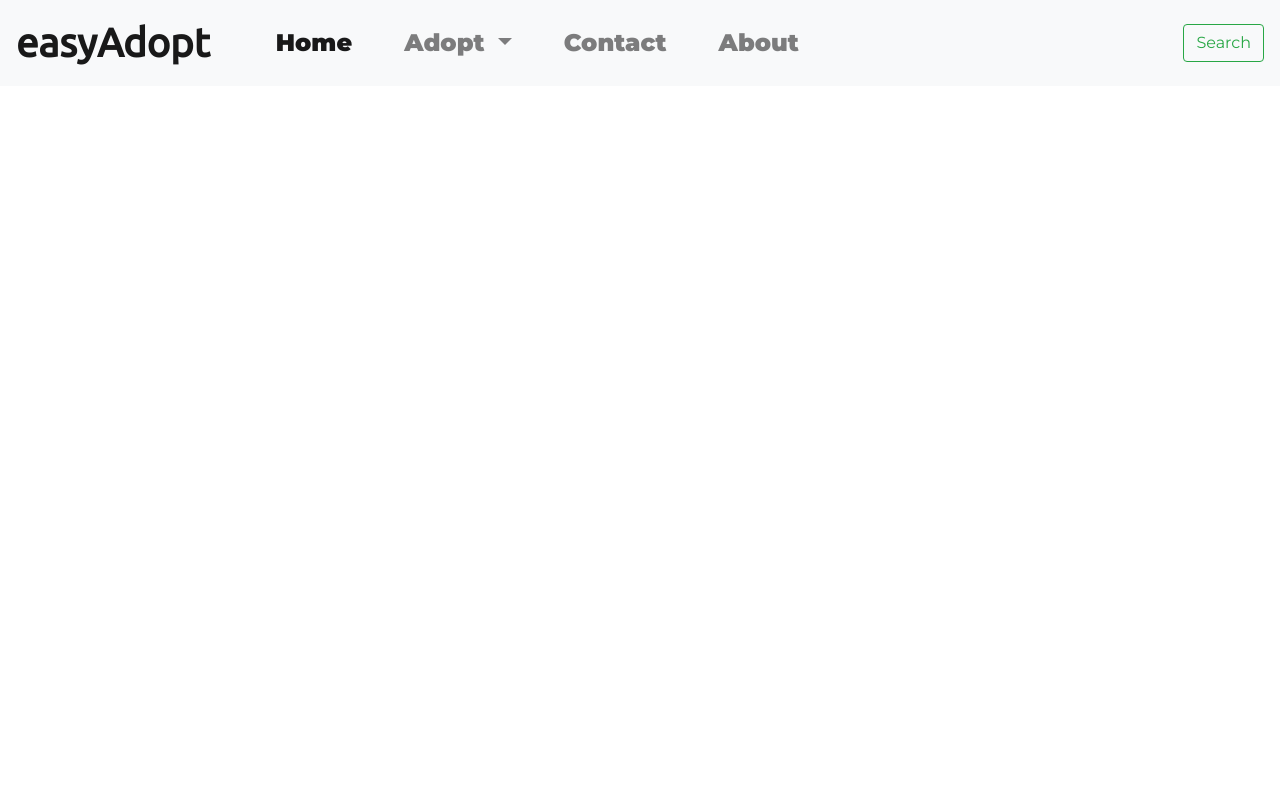
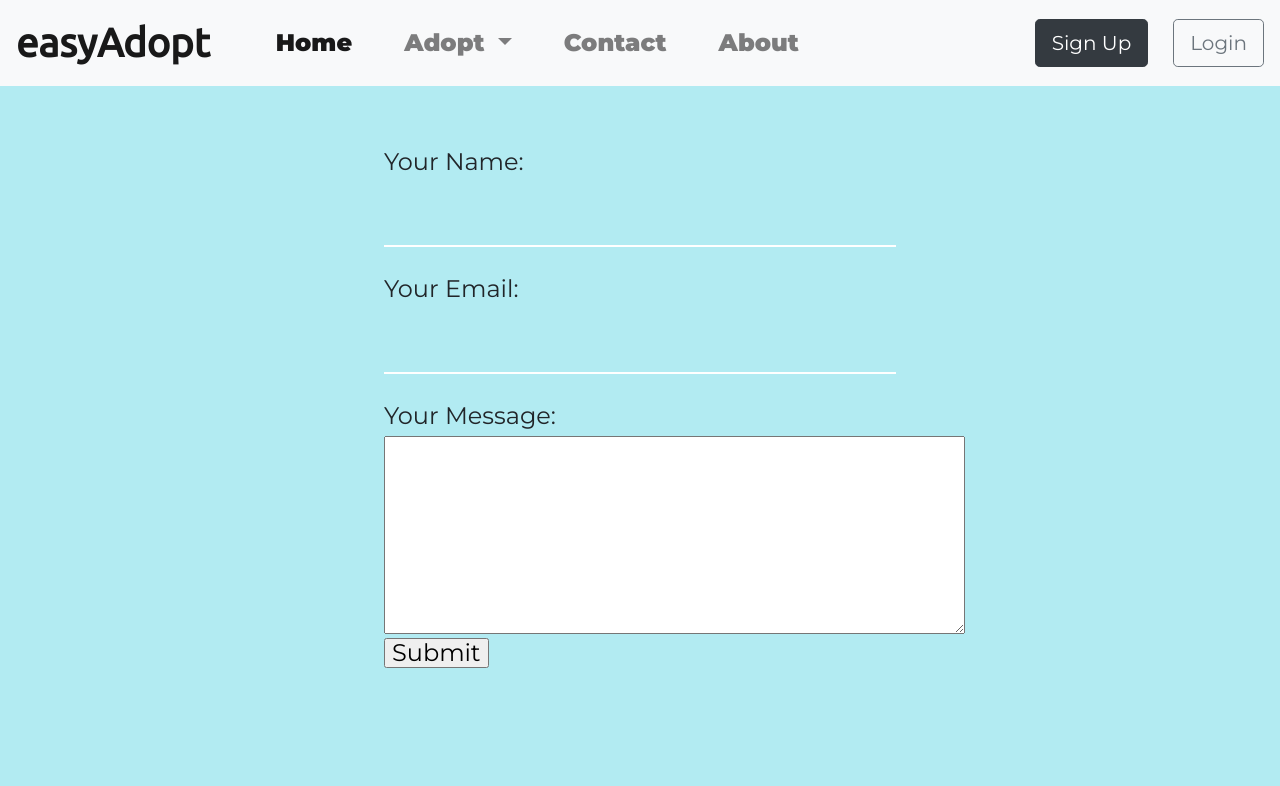
Before and after one commit to phamkevinT/easyAdopt, a plain HTML site: page contact.html in a window 1280 px wide. Drawn offline with nearby package versions, Linux system fonts and the light colour scheme.

Commit message:
updated the contact  -still need picture

```diff
--- a/contact.html
+++ b/contact.html
@@ -1,5 +1,6 @@
 <!DOCTYPE html>
 <html lang="en" dir="ltr">
+
 <head>
   <meta charset="utf-8">
   <title>easyAdopt - Contact</title>
@@ -10,6 +11,7 @@
   <!-- CSS Stylesheets -->
   <link rel="stylesheet" href="https://stackpath.bootstrapcdn.com/bootstrap/4.4.1/css/bootstrap.min.css" integrity="sha384-Vkoo8x4CGsO3+Hhxv8T/Q5PaXtkKtu6ug5TOeNV6gBiFeWPGFN9MuhOf23Q9Ifjh" crossorigin="anonymous">
   <link rel="stylesheet" href="css/styles.css">
+  <link rel="stylesheet" href="css/contact.css">
 
   <!-- Font Awesome -->
   <script src="https://kit.fontawesome.com/2c2854a37d.js" crossorigin="anonymous"></script>
@@ -21,6 +23,7 @@
 
 
 </head>
+
 <body>
   <!-- Introduction Section -->
   <section id="intro">
@@ -47,9 +50,9 @@
             </a>
             <!-- Dropdown menu of Adopt button -->
             <div class="dropdown-menu" aria-labelledby="navbarDropdown">
-                <a class="dropdown-item" href="#">Dog</a>
-                <a class="dropdown-item" href="#">Cat</a>
-                <a class="dropdown-item" href="#">Other</a>
+              <a class="dropdown-item" href="adopt.html">Available Animals</a>
+              <a class="dropdown-item" href="https://www.sanjoseca.gov/your-government/departments-offices/animal-care-services/animal-care-services-2">San Jose Animal Care Center</a>
+              <a class="dropdown-item" href="https://www.sccgov.org/sites/asc/Pages/home.aspx">County of Santa Clara Animal Services</a>
             </div>
           </li>
 
@@ -64,12 +67,29 @@
           </li>
         </ul>
 
-          <!-- Login Button -->
-            <button class="btn btn-outline-success my-2 my-sm-0" type="submit">Search</button>
-
+        <!-- Login & Sign Up Button -->
+        <button type="submit" class="btn btn-dark btn-lg signup-login-button" onclick="location.href = 'register.html'"></i>Sign Up</button>
+        <button type="submit" class="btn btn-outline-secondary btn-lg signup-login-button" onclick="location.href = 'signin.html'"></i>Login</button>
       </div>
     </nav>
 
   </section>
+
+  <div class="contact-us">
+    <!-- Form for contacting me -->
+    <form action="mailto:" method="post" enctype="text/plain">
+      <label>Your Name:</label>
+      <input type="text" name="yourName" value=""><br>
+      <label>Your Email:</label>
+      <input type="email" name="yourEmail"><br>
+      <label>Your Message:</label><br>
+      <textarea class="contact-textbox" name="yourMessage" rows="8" cols="40"></textarea><br>
+      <input type="submit" name="">
+    </form>
+
+  </div>
+
+
 </body>
+
 </html>
--- /dev/null
+++ b/css/contact.css
@@ -0,0 +1,12 @@
+body {
+  background-color: #b2ebf2;
+  font-family: Montserrat;
+}
+
+.contact-us {
+  padding: 5% 30% 9%;
+  font-family: Montserrat;
+  font-weight: 450;
+  font-size: 1.5rem;
+  line-height: 1;
+}
```
Lines whose indentation alone changed are shown as unchanged.
